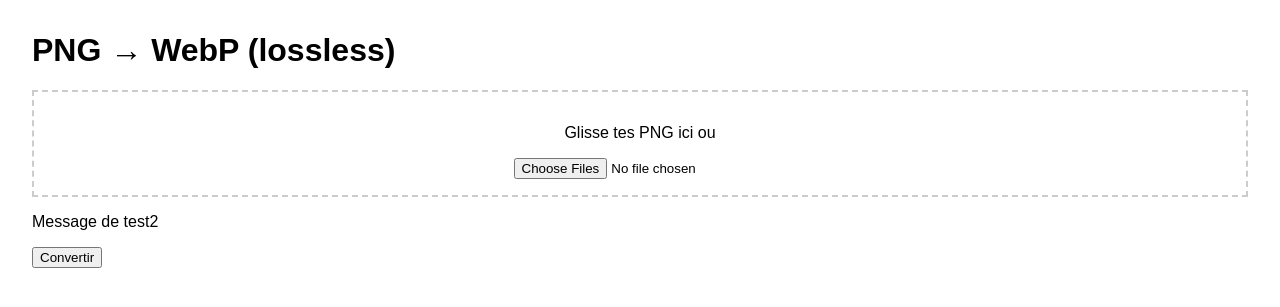
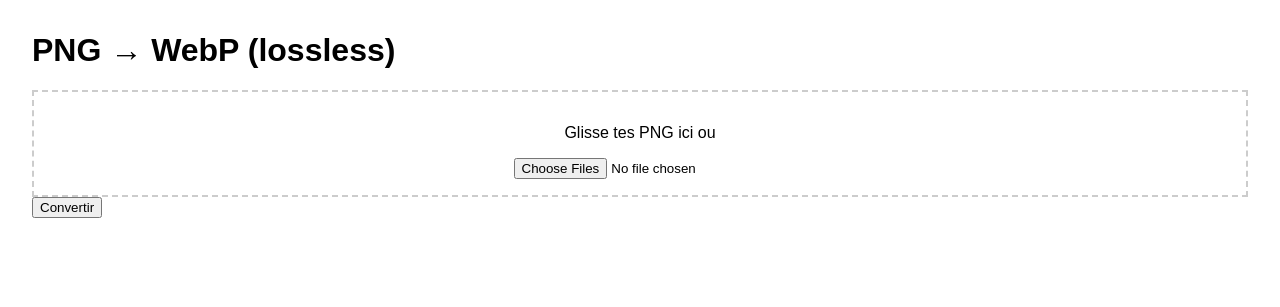
Before and after one commit to minecrom/vocte, a Flask app: page / in a window 1280 px wide. Shown: the top 307 px of the page. Run offline with Flask 3, Linux system fonts and the light colour scheme.

Commit message:
removed test message

```diff
--- a/vocte.com/templates/index.html
+++ b/vocte.com/templates/index.html
@@ -11,7 +11,6 @@
     <p>Glisse tes PNG ici ou</p>
     <input type="file" id="pngfile" name="pngfile" accept="image/png" multiple>
   </div>
-  <p>Message de test2</p>
   <button id="convertBtn">Convertir</button>
   <div id="progress" style="display:none;">Conversion en cours…</div>
   <div id="downloadLink"></div>
```
